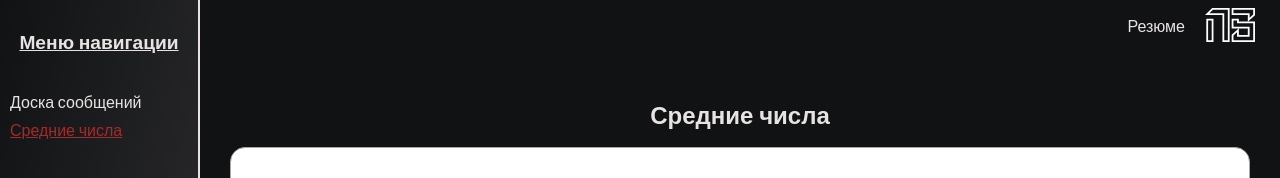
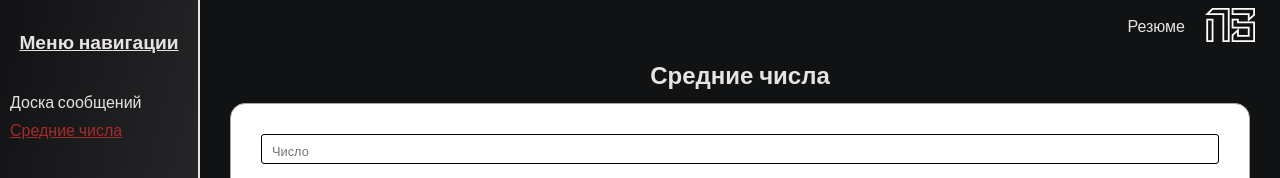
Before and after one commit to script696/next-team-frontend, a Next.js app: page /numbers in a window 1280 px wide. Shown: the top 178 px of the page. Built offline with nearby package versions, Linux system fonts and the light colour scheme; no server answers.

Commit message:
fix: extra margins

```diff
--- a/src/pages/dashboard/styles/Dashboard.module.scss
+++ b/src/pages/dashboard/styles/Dashboard.module.scss
@@ -1,5 +1,5 @@
 .dashboard {background: #111213;
-  padding: 30px;
+  padding: 10px 30px 30px;
   min-height: 100%;
 
   &__messagesListWrapper {width: 100%;
@@ -27,7 +27,8 @@
     background: #fff;}
 
   &__title {text-align: center;
-    color: inherit;}
+    color: inherit;
+    margin: 0 0 15px;}
 
   &__messagesSection,&__formSection {width: 100%;
     padding: 30px;
--- a/src/pages/numbers/index.tsx
+++ b/src/pages/numbers/index.tsx
@@ -1,4 +1,4 @@
-import s from "./styles/Dashboard.module.scss";
+import s from "./styles/Numbers.module.scss";
 import { NumbersForm, NumbersList, NumbersProvider } from "@/modules/numbers";
 
 const Numbers = () => {
--- a/src/pages/numbers/styles/Dashboard.module.scss
+++ b/src/pages/numbers/styles/Numbers.module.scss
@@ -1,9 +1,10 @@
 .numbers {background: #111213;
-  padding: 30px;
+  padding: 10px 30px 30px;
   min-height: 100%;
 
   &__title {text-align: center;
-    color: inherit;}
+    color: inherit;
+    margin: 0 0 15px;}
 
   &__contentWrapper {padding: 30px;
     border: 1px solid #a9a6a6;
```
Also changed, not shown: src/assets/images/gh.png (added), 1 other file (tests, documents, lock files or other folders).
